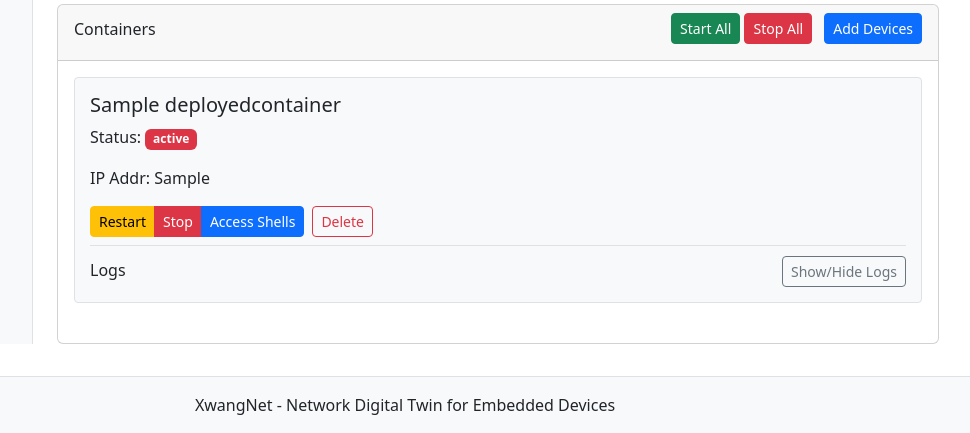
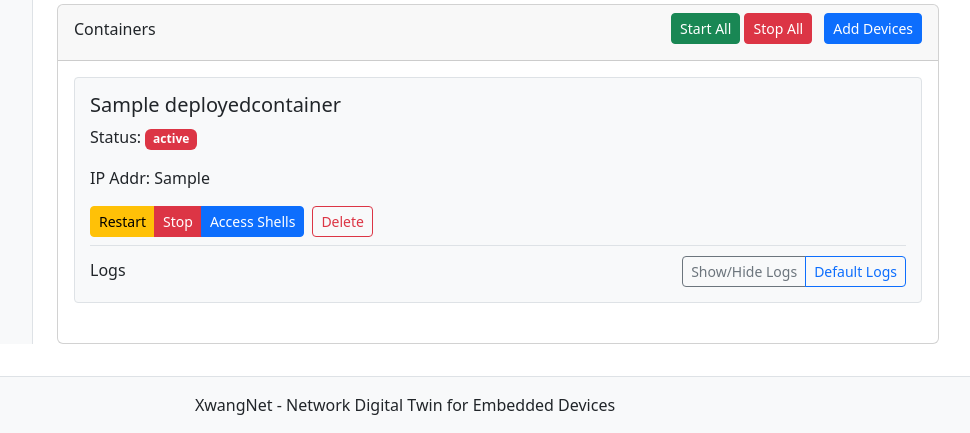
Before and after one commit to LightningGod7/XwangNet, a Django app: page /deployment/1/ in a window 1280 px wide. Shown: the part 717-1150 px from the top of the page, without its empty margins (235-1205 px from the left). Run offline with Django 5.2, Linux system fonts and the light colour scheme; tables that the repository leaves empty hold one stand-in row (values such as "Sample post"); data that the repository does not hold is empty.

Commit message:
added alternative logging view (execv logs) in the deployments page per node Views are interchangeable between default logs (qemu output) and execv logs
- Added `log_file_path` field to `DeviceTemplate` for specifying log file location.
- Introduced new endpoints for fetching execv logs and real-time log following.
- Updated `container_logs` view to differentiate between default and execv logs.
- Enhanced front-end to toggle between log types and display warnings for log fetching issues.
- Improved styling for log display in templates.

```diff
--- a/xwangnet/models.py
+++ b/xwangnet/models.py
@@ -13,6 +13,7 @@ class DeviceTemplate(models.Model):
     build_instructions = models.TextField(blank=True, help_text="Instructions for building this device image")
     ports = models.JSONField(default=dict, help_text="Default ports to expose")
     environment = models.JSONField(default=dict, help_text="Default environment variables")
+    log_file_path = models.CharField(max_length=500, blank=True, null=True, help_text="Path to log file inside container to tail (e.g., /var/log/app.log)")
 
     class Meta:
         ordering = ['-created_at']
--- a/xwangnet/templates/base.html
+++ b/xwangnet/templates/base.html
@@ -97,6 +97,26 @@
             color: var(--badge-status-text) !important;
             border: 1px solid var(--border-color);
             font-weight: 500;
+        }
+
+        /* Log warning alert styling */
+        .alert-sm {
+            padding: 0.5rem 0.75rem;
+            font-size: 0.875rem;
+            margin-bottom: 0.5rem;
+        }
+
+        /* Container logs styling */
+        .container-logs {
+            background-color: var(--code-bg);
+            border: 1px solid var(--border-color);
+            border-radius: 4px;
+            padding: 0.75rem;
+            font-size: 0.875rem;
+            max-height: 300px;
+            overflow-y: auto;
+            white-space: pre-wrap;
+            word-wrap: break-word;
         }
 
         /* Dark mode toggle */
--- a/xwangnet/templates/deployment_detail.html
+++ b/xwangnet/templates/deployment_detail.html
@@ -208,11 +208,19 @@
                         <div class="logs-section mt-2">
                             <div class="d-flex justify-content-between align-items-center">
                                 <h6 class="mb-0">Logs</h6>
-                                <button onclick="toggleLogs({{ container.id }})" class="btn btn-sm btn-outline-secondary">
-                                    Show/Hide Logs
-                                </button>
+                                <div class="btn-group" role="group">
+                                    <button onclick="toggleLogs({{ container.id }})" class="btn btn-sm btn-outline-secondary">
+                                        Show/Hide Logs
+                                    </button>
+                                    <button onclick="switchLogType({{ container.id }})" class="btn btn-sm btn-outline-primary" id="log-type-btn-{{ container.id }}">
+                                        Default Logs
+                                    </button>
+                                </div>
                             </div>
-                            <pre id="logs-{{ container.id }}" class="container-logs mt-2" style="display: none;"></pre>
+                            <div id="logs-container-{{ container.id }}" style="display: none;">
+                                <pre id="logs-{{ container.id }}" class="container-logs mt-2"></pre>
+                                <div id="logs-warning-{{ container.id }}" class="alert alert-warning alert-sm mt-2" style="display: none;"></div>
+                            </div>
                         </div>
                     </div>
                     {% endfor %}
@@ -346,6 +354,7 @@ function getCookie(name) {
 const csrftoken = getCookie('csrftoken');
 
 let logPollingIntervals = {};
+let logTypes = {}; // Track current log type for each container
 
 async function toggleNetwork(action) {
     const networkStatus = document.getElementById('network-status');
@@ -427,10 +436,16 @@ async function containerAction(containerId, action) {
             // Start or stop log polling based on container status
             if (data.container_status === 'running') {
                 startLogPolling(containerId);
-                logsDiv.style.display = 'block';
+                const logsContainer = document.getElementById(`logs-container-${containerId}`);
+                if (logsContainer) {
+                    logsContainer.style.display = 'block';
+                }
             } else {
                 stopLogPolling(containerId);
-                logsDiv.style.display = 'none';
+                const logsContainer = document.getElementById(`logs-container-${containerId}`);
+                if (logsContainer) {
+                    logsContainer.style.display = 'none';
+                }
             }
         } else {
             throw new Error(data.message);
@@ -451,12 +466,12 @@ async function updateContainerButtons(containerId, status) {
 }
 
 function toggleLogs(containerId) {
-    const logsDiv = document.getElementById(`logs-${containerId}`);
-    if (logsDiv.style.display === 'none') {
-        logsDiv.style.display = 'block';
+    const logsContainer = document.getElementById(`logs-container-${containerId}`);
+    if (logsContainer.style.display === 'none') {
+        logsContainer.style.display = 'block';
         startLogPolling(containerId);
     } else {
-        logsDiv.style.display = 'none';
+        logsContainer.style.display = 'none';
         stopLogPolling(containerId);
     }
 }
@@ -484,14 +499,61 @@ function stopLogPolling(containerId) {
 
 async function fetchLogs(containerId) {
     try {
-        const response = await fetch(`/container/${containerId}/logs/`);
+        const logType = logTypes[containerId] || 'default';
+        const endpoint = logType === 'execv' ? `/container/${containerId}/logs/execv/` : `/container/${containerId}/logs/`;
+
+        const response = await fetch(endpoint);
         const data = await response.json();
         if (data.logs) {
             const logsDiv = document.getElementById(`logs-${containerId}`);
             logsDiv.textContent = data.logs;
+
+            // Show warning if there's a warning message
+            if (data.warning) {
+                const warningDiv = document.getElementById(`logs-warning-${containerId}`);
+                if (warningDiv) {
+                    warningDiv.textContent = data.warning;
+                    warningDiv.style.display = 'block';
+                } else {
+                    // Create warning div if it doesn't exist
+                    const newWarningDiv = document.createElement('div');
+                    newWarningDiv.id = `logs-warning-${containerId}`;
+                    newWarningDiv.className = 'alert alert-warning alert-sm mt-2';
+                    newWarningDiv.textContent = data.warning;
+                    logsDiv.parentNode.insertBefore(newWarningDiv, logsDiv);
+                }
+            } else {
+                // Hide warning if no warning message
+                const warningDiv = document.getElementById(`logs-warning-${containerId}`);
+                if (warningDiv) {
+                    warningDiv.style.display = 'none';
+                }
+            }
         }
     } catch (error) {
         console.error('Error fetching logs:', error);
+    }
+}
+
+function switchLogType(containerId) {
+    const currentType = logTypes[containerId] || 'default';
+    const newType = currentType === 'default' ? 'execv' : 'default';
+
+    // Update the log type
+    logTypes[containerId] = newType;
+
+    // Update the button text
+    const button = document.getElementById(`log-type-btn-${containerId}`);
+    button.textContent = newType === 'execv' ? 'Execv Logs' : 'Default Logs';
+    button.className = newType === 'execv' ? 'btn btn-sm btn-outline-success' : 'btn btn-sm btn-outline-primary';
+
+    // Fetch logs with the new type
+    fetchLogs(containerId);
+
+    // If polling is active, restart it with the new type
+    if (logPollingIntervals[containerId]) {
+        stopLogPolling(containerId);
+        startLogPolling(containerId);
     }
 }
 
--- a/xwangnet/urls.py
+++ b/xwangnet/urls.py
@@ -14,6 +14,8 @@ urlpatterns = [
     path('deployment/<int:deployment_id>/add-containers/', views.add_containers_to_deployment, name='add_containers_to_deployment'),
     path('container/<int:container_id>/action/', views.container_action, name='container_action'),
     path('container/<int:container_id>/logs/', views.container_logs, name='container-logs'),
+    path('container/<int:container_id>/logs/execv/', views.container_execv_logs, name='container-execv-logs'),
+    path('container/<int:container_id>/logs/follow/', views.container_logs_follow, name='container-logs-follow'),
     path('container/<int:container_id>/buttons/', views.container_buttons, name='container-buttons'),
     path('containers/<str:container_id>/remove/', views.remove_container, name='remove_container'),
     path('api/containers/', views.container_list_api, name='container_list_api'),
--- a/xwangnet/views.py
+++ b/xwangnet/views.py
@@ -666,13 +666,104 @@ def container_action(request, container_id):
         }, status=500)
 
 def container_logs(request, container_id):
+    """Get default container logs (stdout/stderr)"""
     container = get_object_or_404(DeployedContainer, id=container_id)
 
     try:
         if container.container_id and container.status == 'running':
             docker_container = client.containers.get(container.container_id)
             logs = docker_container.logs(tail=100).decode('utf-8')
-            return JsonResponse({'status': 'success', 'logs': logs})
+            return JsonResponse({'status': 'success', 'logs': logs, 'type': 'default'})
+        else:
+            return JsonResponse({'status': 'error', 'message': 'Container not running'})
+    except docker.errors.NotFound:
+        return JsonResponse({'status': 'error', 'message': 'Container not found'})
+    except Exception as e:
+        return JsonResponse({'status': 'error', 'message': str(e)})
+
+def container_execv_logs(request, container_id):
+    """Get execv logs from /xwangnet/execv.log file"""
+    container = get_object_or_404(DeployedContainer, id=container_id)
+
+    try:
+        if container.container_id and container.status == 'running':
+            docker_container = client.containers.get(container.container_id)
+
+            # Hard-coded log file path: /xwangnet/execv.log
+            log_file_path = "/xwangnet/execv.log"
+
+            # Use exec to tail the specific file inside the container
+            try:
+                # Execute tail command inside the container using sh -c
+                exec_result = docker_container.exec_run(
+                    f'sh -c "tail -n 100 {log_file_path}"',
+                    tty=False
+                )
+
+                if exec_result.exit_code == 0:
+                    logs = exec_result.output.decode('utf-8')
+                    return JsonResponse({'status': 'success', 'logs': logs, 'type': 'execv'})
+                else:
+                    # If tail fails, fall back to container logs
+                    logs = docker_container.logs(tail=100).decode('utf-8')
+                    return JsonResponse({
+                        'status': 'success',
+                        'logs': logs,
+                        'type': 'execv',
+                        'warning': f'Could not tail {log_file_path}, showing container logs instead'
+                    })
+
+            except Exception as exec_error:
+                # If exec fails, fall back to container logs
+                logs = docker_container.logs(tail=100).decode('utf-8')
+                return JsonResponse({
+                    'status': 'success',
+                    'logs': logs,
+                    'type': 'execv',
+                    'warning': f'Error tailing file: {str(exec_error)}. Showing container logs instead.'
+                })
+        else:
+            return JsonResponse({'status': 'error', 'message': 'Container not running'})
+    except docker.errors.NotFound:
+        return JsonResponse({'status': 'error', 'message': 'Container not found'})
+    except Exception as e:
+        return JsonResponse({'status': 'error', 'message': str(e)})
+
+def container_logs_follow(request, container_id):
+    """Get real-time logs from a specific file inside a container using tail -f"""
+    container = get_object_or_404(DeployedContainer, id=container_id)
+
+    try:
+        if container.container_id and container.status == 'running':
+            docker_container = client.containers.get(container.container_id)
+
+            # Hard-coded log file path: /xwangnet/execv.log
+            log_file_path = "/xwangnet/execv.log"
+
+            # Use exec to tail -f the specific file inside the container
+            try:
+                # Execute tail -f command inside the container using sh -c
+                exec_result = docker_container.exec_run(
+                    f'sh -c "tail -f -n 50 {log_file_path}"',
+                    tty=False,
+                    stream=True
+                )
+
+                # Stream the output
+                def generate():
+                    for line in exec_result.output:
+                        yield f"data: {line.decode('utf-8')}\n\n"
+
+                response = HttpResponse(generate(), content_type='text/event-stream')
+                response['Cache-Control'] = 'no-cache'
+                response['X-Accel-Buffering'] = 'no'
+                return response
+
+            except Exception as exec_error:
+                return JsonResponse({
+                    'status': 'error',
+                    'message': f'Error following file: {str(exec_error)}'
+                })
         else:
             return JsonResponse({'status': 'error', 'message': 'Container not running'})
     except docker.errors.NotFound:
```
Also changed, not shown: xwangnet/migrations/0012_devicetemplate_log_file_path.py (added).
